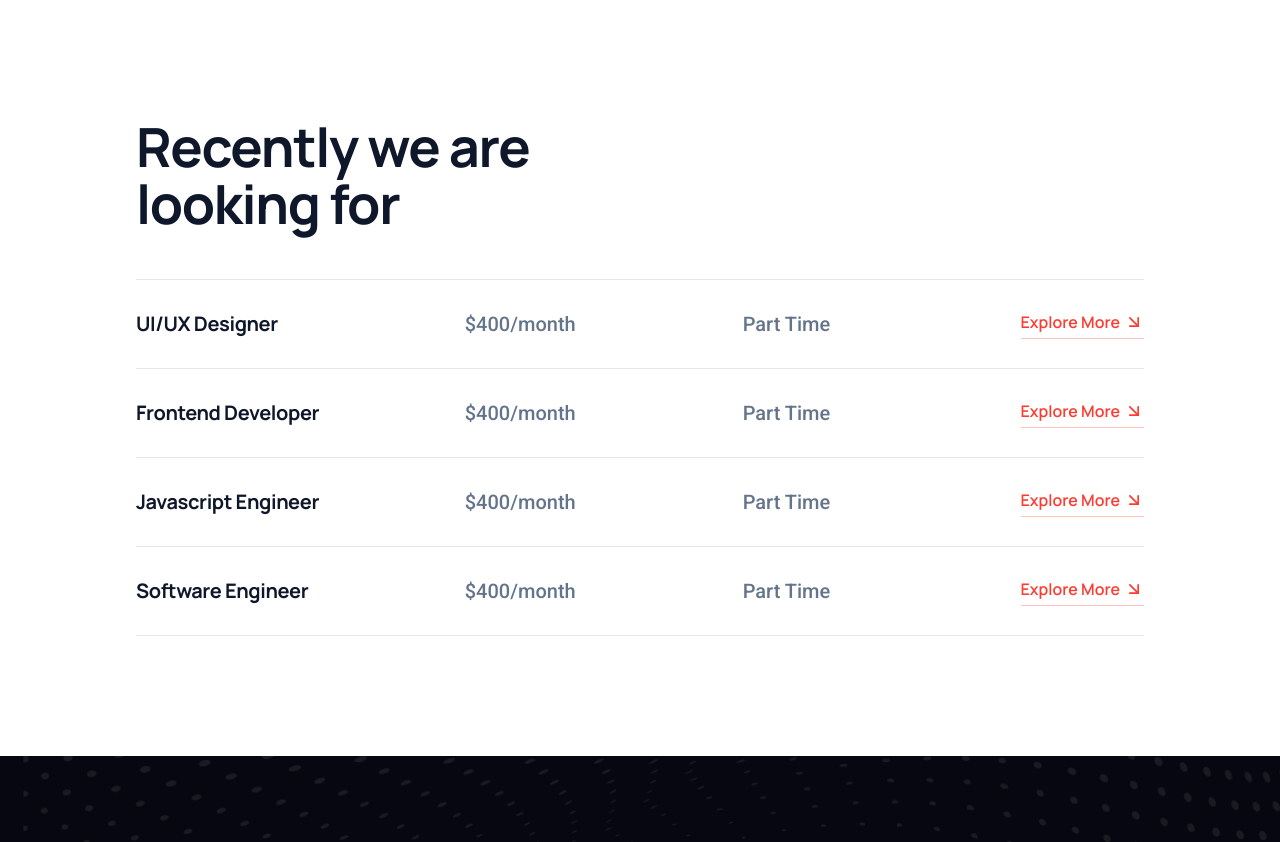
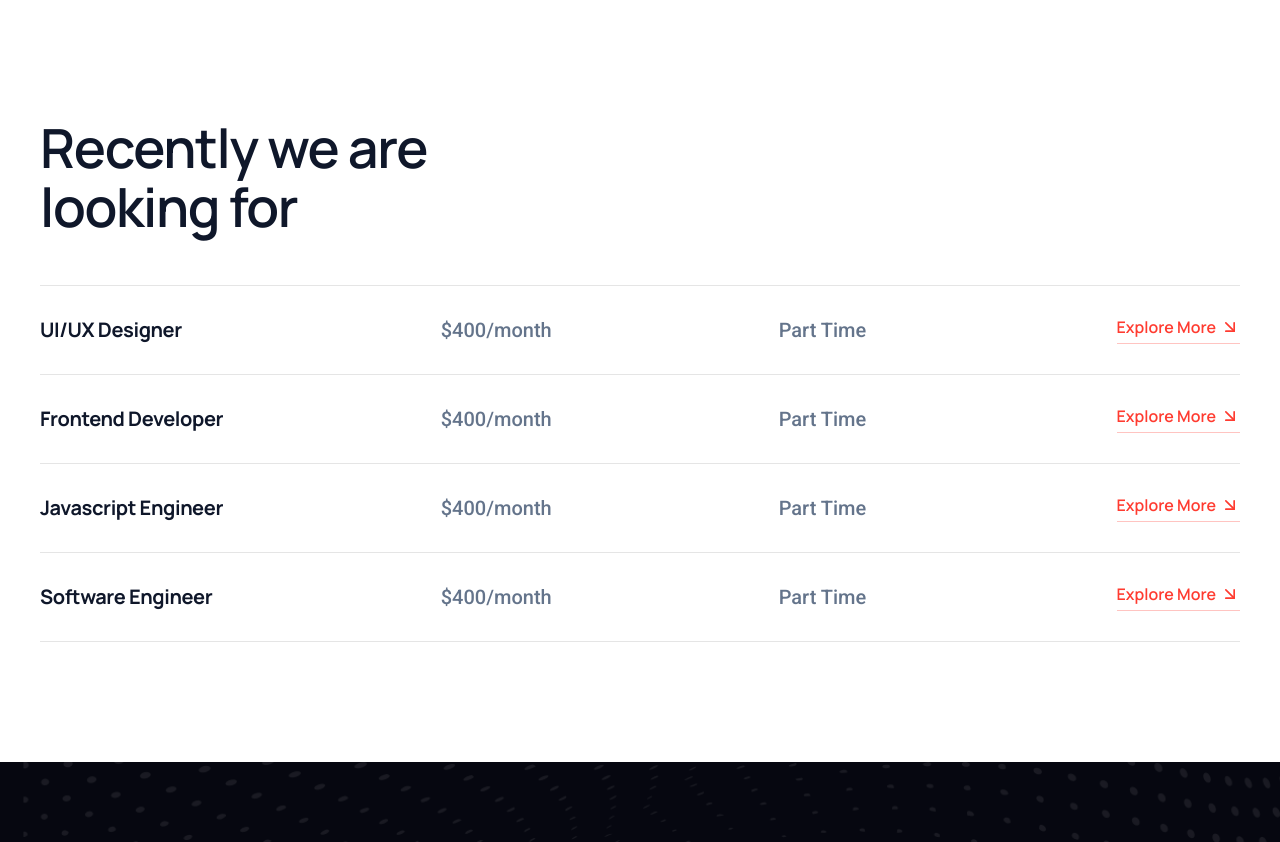
Before and after one commit to mahmudulkarim420/biliard-frontend, a React (Vite) app: page /career in a window 1280 px wide. Shown: the part 650-1492 px from the top of the page. Built offline with nearby package versions, Linux system fonts and the light colour scheme.

Commit message:
modified:   src/pages/CareerPage/CareerPage.tsx         modified:   src/pages/ContactPage/ContactPage.tsx

```diff
--- a/src/pages/CareerPage/CareerPage.tsx
+++ b/src/pages/CareerPage/CareerPage.tsx
@@ -13,10 +13,10 @@ const CareerPage = () => {
     <SubPageLayout title="Careers" breadcrumb="Home / Career">
       <div className="career-page-standardized bg-white">
         <section className="section-padding">
-          <div className="container-custom">
+          <div>
             <div className="mx-auto max-w-300">
               <div className="max-w-100">
-                <h2 className="text-[36px] font-bold leading-[1.05] tracking-tight text-title md:text-[54px]">
+                <h2 className="text-[36px] font-semibold leading-[1.1] tracking-tight text-title md:text-[54px]">
                   Recently we are looking for
                 </h2>
               </div>
--- a/src/pages/ContactPage/ContactPage.tsx
+++ b/src/pages/ContactPage/ContactPage.tsx
@@ -6,14 +6,14 @@ const ContactPage = () => {
       <div className="bg-white">
 
         <section className="section-padding">
-          <div className="container-custom">
+          <div className="max-w-300 mx-auto">
 
             {/* ── Top Section: Info & Form ── */}
             <div className="grid grid-cols-1 lg:grid-cols-2 gap-16 lg:gap-24 items-start mb-16 md:mb-24">
 
               {/* Left Column: Contact Info */}
               <div>
-                <h2 className="text-[40px] md:text-[54px] font-bold text-title leading-[1.1] mb-12 tracking-tight">
+                <h2 className="text-[40px] md:text-[54px] font-semibold text-title leading-[1.1] mb-12 tracking-tight">
                   We’ve been <br /> waiting for you
                 </h2>
 
```
